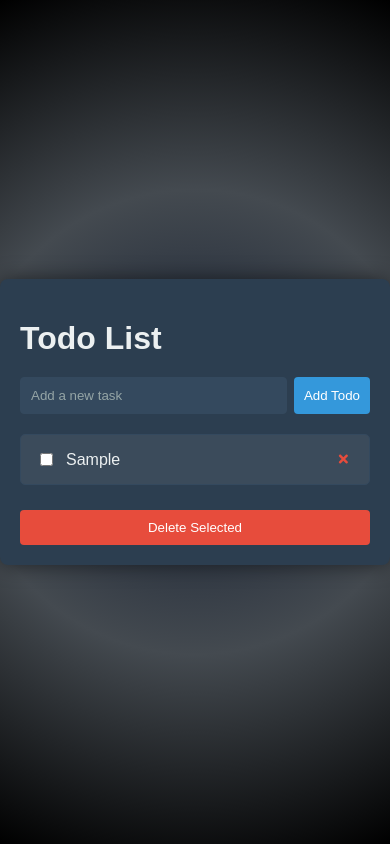
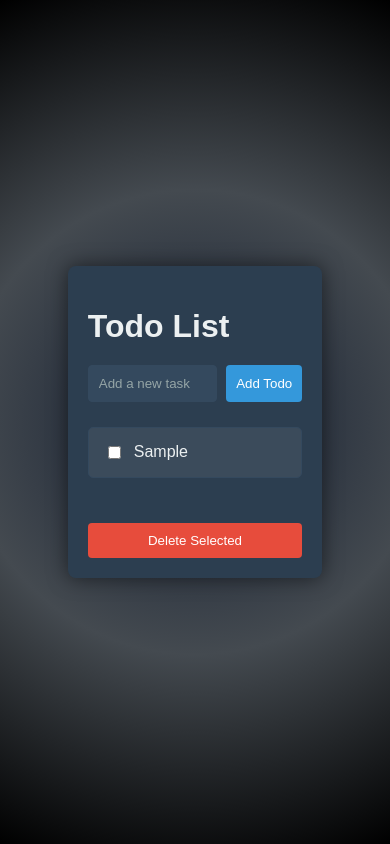
Before and after one commit to Aqii12/Todo_List, a plain HTML site: page index.html in a window 390 px wide. Both pictures are taken after typing "Sample" into the empty fields and a click on the button "Add Todo". Drawn offline with Linux system fonts and the light colour scheme.

Commit message:
Add files via upload
Add scroll-bar and Make Responsive

```diff
--- a/index.html
+++ b/index.html
@@ -16,7 +16,9 @@
             <input type="text" id="new-task" placeholder="Add a new task">
             <button onclick="addTodo()">Add Todo</button>
         </div>
-        <ul class="task-list" id="task-list"></ul>
+        <div class="task-list-container">
+            <ul class="task-list" id="task-list"></ul>
+        </div>
         <button class="delete-selected" onclick="deleteSelected()">Delete Selected</button>
     </div>
     <script src="script.js"></script>
--- a/style.css
+++ b/style.css
@@ -1,4 +1,4 @@
- body, html {
+body, html {
     margin: 0;
     padding: 0;
     font-family: 'Arial', sans-serif;
@@ -32,7 +32,7 @@
 }
 
 .add-task input {
-    width: 70%;
+    width: 70%; /* Default width for input */
     padding: 10px;
     border: 1px solid #34495e;
     border-radius: 4px;
@@ -58,6 +58,33 @@
     background-color: #2980b9;
 }
 
+/* Container for the task-list with fixed height and custom scroll bar */
+.task-list-container {
+    max-height: 300px;
+    overflow-y: auto;
+    margin-bottom: 20px;
+}
+
+
+.task-list-container::-webkit-scrollbar {
+    width: 12px;
+}
+
+.task-list-container::-webkit-scrollbar-track {
+    background: #34495e;
+    border-radius: 10px;
+}
+
+.task-list-container::-webkit-scrollbar-thumb {
+    background: #3498db;
+    border-radius: 10px;
+    border: 2px solid #2c3e50;
+}
+
+.task-list-container::-webkit-scrollbar-thumb:hover {
+    background: #2980b9;
+}
+
 .task-list {
     list-style-type: none;
     padding: 0;
@@ -69,7 +96,7 @@
     justify-content: space-between;
     align-items: center;
     padding: 15px;
-    margin: 5px 0; /* Add spacing between tasks */
+    margin: 5px 0;
     border: 1px solid #34495e;
     border-radius: 5px;
     background: #3b4b5b;
@@ -84,7 +111,7 @@
 .task-list li span {
     margin-left: 10px;
     color: #ecf0f1;
-    width: 250px; /* Define width to separate from the checkbox */
+    width: 250px;
 }
 
 .task-list li input[type="checkbox"] {
@@ -116,3 +143,59 @@
 .delete-selected:hover {
     background-color: #c0392b;
 }
+
+/* Responsive styling for medium devices */
+@media only screen and (max-width: 768px) {
+    .container {
+        width: 55%;
+    }
+
+    .add-task input {
+        width: 70%;
+    }
+
+    .add-task button {
+        width: auto;
+    }
+}
+
+/* Responsive styling for small devices */
+@media only screen and (max-width: 600px) {
+    .container {
+        width: 55%;
+    }
+
+    .add-task input {
+        width: 60%;
+    }
+
+    .add-task button {
+        width: auto;
+    }
+}
+
+/* Responsive styling for extra small devices */
+@media only screen and (max-width: 470px) {
+    .add-task input {
+        width: 50%;
+    }
+
+    .add-task button {
+        width: auto;
+    }
+}
+
+@media only screen and (max-width: 380px) {
+
+    .add-task input {
+        width: 40%;
+    }
+
+    .add-task input {
+        width: 40%;
+    }
+
+    .add-task button {
+        width: auto;
+    }
+}
```
